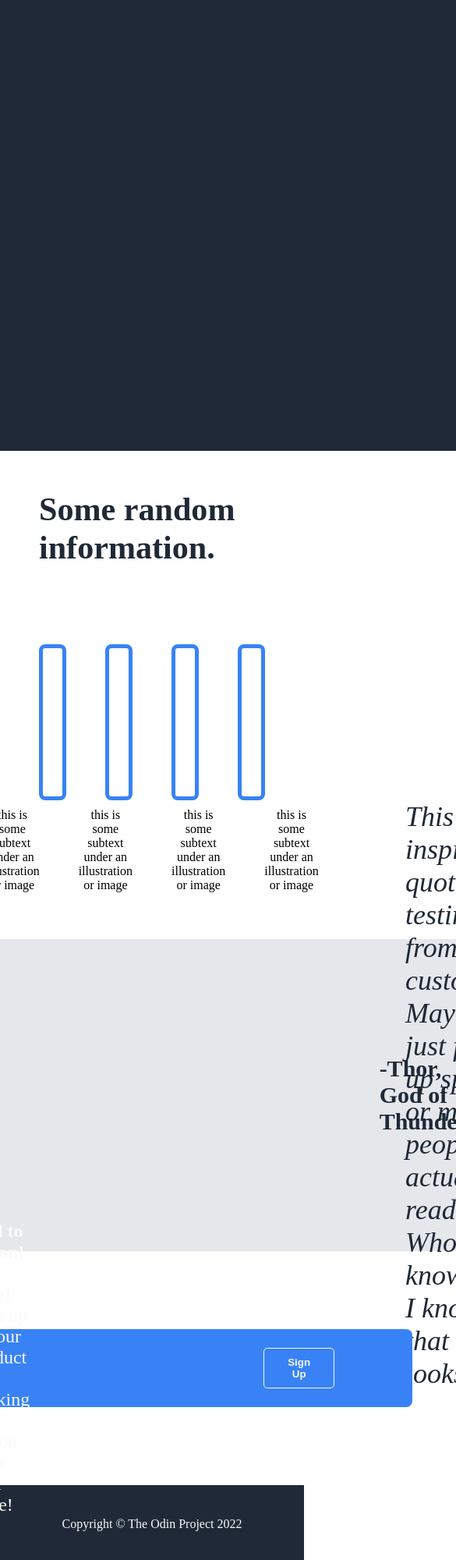
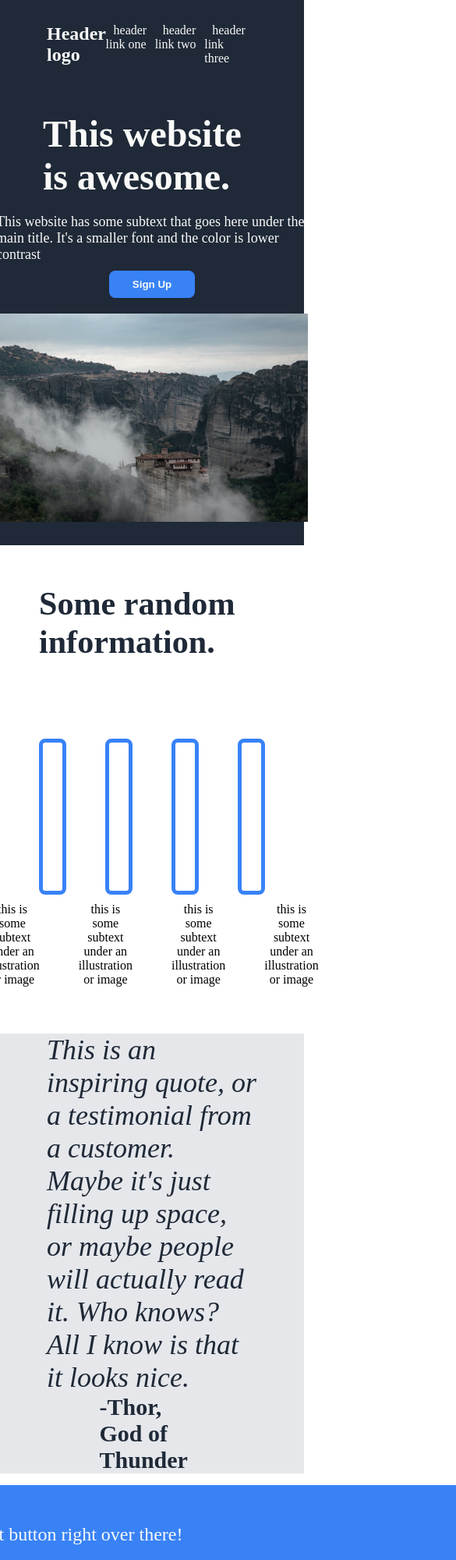
Before and after one commit to johnvasx/foundation-landing-page, a plain HTML site: page index.html in a window 390 px wide. Shown: the top 2000 px of the page at 78% size, 585 px wide, since content can reach past the window. Drawn offline with Linux system fonts and the light colour scheme.

Commit message:
Improve responsiveness

```diff
--- a/css/style.css
+++ b/css/style.css
@@ -8,8 +8,9 @@
 .main-navbar {
     background-color: #1F2937;
     display: flex;
-    justify-content: space-between;
-    padding: 30px 600px;
+    justify-content: space-evenly;
+    height: 100%;
+    padding: 30px 60px;
 
 }
 
@@ -32,18 +33,20 @@
 
 .welcome-content {
     color:#f9faf8;
-    justify-content: space-between;
+    justify-content: center;
     align-items: center;
     background-color: #1F2937;
     display: flex;
-    gap: 50px;
-    padding: 30px 600px;
+    gap: 10px;
+    padding: 30px 60px;
+    height: auto;
 }
 
 .pic {
-    max-width: 100%;
-    max-height: 100%;
-    align-items: center;
+    max-width: 400px;
+    max-height: auto;
+    justify-self: center;
+
 }
 
 .signup p {
@@ -123,31 +126,31 @@
 }
 
 .quote {
-    height: 400px;
+    min-height: 400px;
     background-color:#E5E7EB;
     display: flex;
     justify-content: center;
     align-items: center;
     flex-direction: column;
-    padding: 0px 600px;
+    padding: 0px 60px;
     flex-wrap: wrap;
 }
 
 .quote p {
     display: flex;
-    max-width: 70%;
-    width: 70%;
+    max-width: 100%;
+    width: 50%;
     justify-content: center;
     align-items: center;
     font-size: 36px;
     font-style: italic;
-    color: #1F2937
+    color: #1F2937;
 }
 
 #author {
     display: flex;
     justify-content: flex-end;
-    width: 60%;
+    width: 50%;
     font-size: 30px;
     font-weight: bold;
     color: #1F2937
@@ -164,18 +167,17 @@
     color: #f9faf8;
     height: 100px;
     display: flex;
-    margin: 100px 500px;
+    margin: 4%;
     font-size: 24px;
     align-items: center;
     border-radius: 8px;
+    padding-left: 50px;
 }
 
-.bluebox div {
-    margin: 100px;
-    display: flex;
-    flex-direction: column;
-    justify-content: center;
+.bluebox-cta {
+    width: 800px;
 }
+
 
 
 .signup-text {
@@ -217,3 +219,31 @@ footer {
     align-items: center;
     color: #f9faf8;
 }
+
+@media (max-width: 800px) {
+    .welcome-content {
+        display: flex;
+        flex-direction: column;
+        align-items: center;
+        justify-content: center;
+    }
+
+    .signup{
+        display: flex;
+        flex-direction: column;
+        justify-content: center;
+        align-items: center;
+    }
+
+    .pic {
+        margin-top: 10px;
+    }
+
+    .quote p {
+        min-width: 100%;
+    }
+
+    .bluebox section{
+        display: flex;
+    }
+  }
--- a/index.html
+++ b/index.html
@@ -39,9 +39,7 @@
             </div>
 
             <!-- Welcome image -->
-            <div class="pic">
-                <img src="img/photo1.jpeg" alt="image" height="400px" width="600px">
-            </div>
+            <img class="pic" src="img/photo1.jpeg" alt="image" width="400px">
         </div>
 
 
@@ -82,11 +80,11 @@
     <!-- Call to action section -->
     <div class="bottom">
         <section class="bluebox">
-            <div>
+            <div class="bluebox-cta">
                 <p id="fat">Call to action! It's time!</p>
                 <p>Sign up for our product by clicking that button right over there!</p>
             </div>
-            <button type="button">Sign Up</button>
+                <button type="button">Sign Up</button>
         </section>
     </div>
 
```
